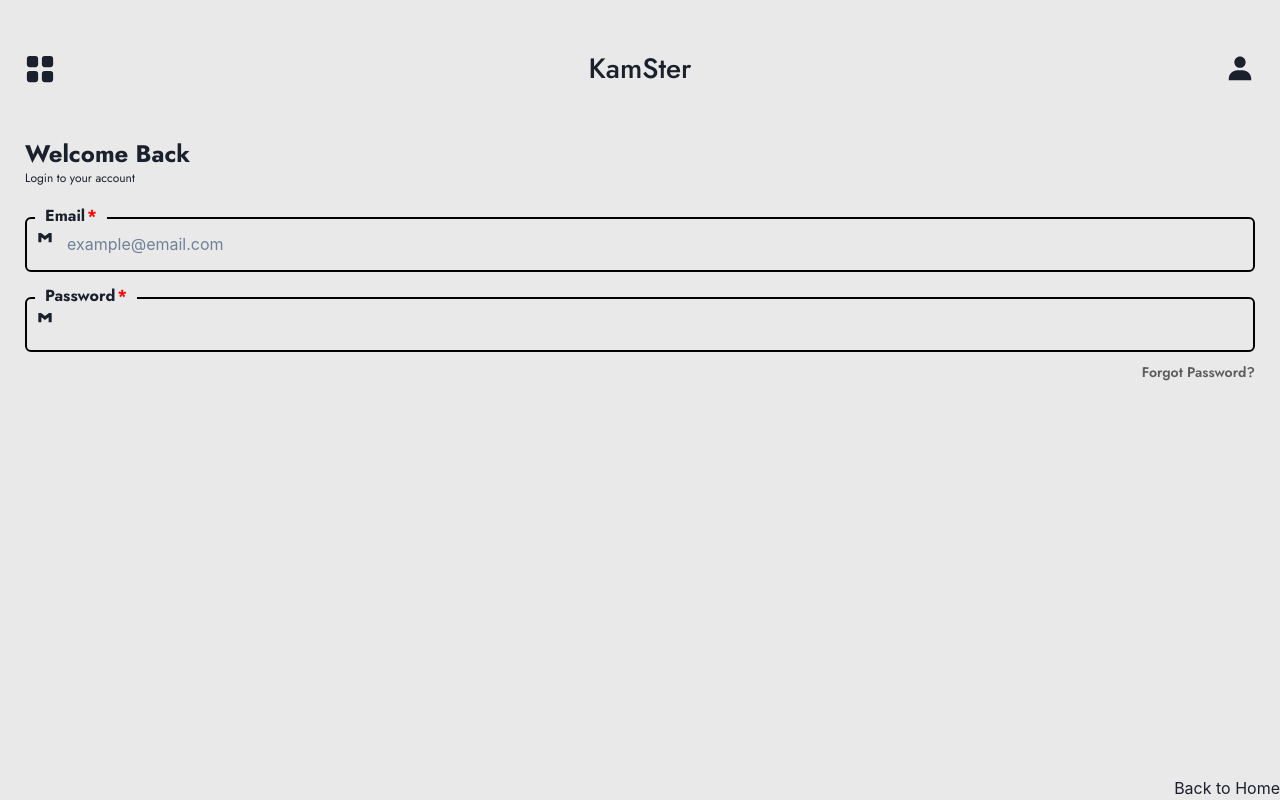
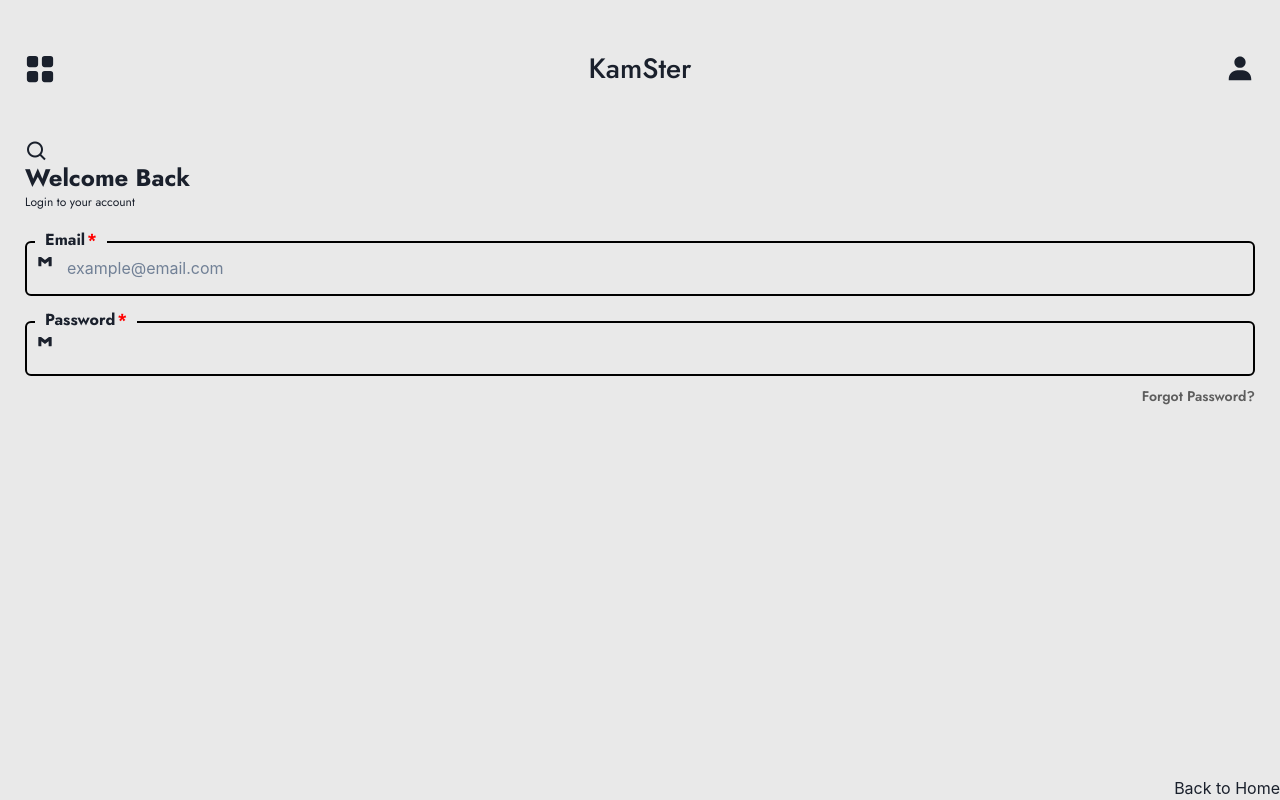
Before and after one commit to sauravdhoju/KamSter-TaskMgmt-, a React (Vite) app in the folder frontend/: page /login in a window 1280 px wide. Built offline with nearby package versions, Linux system fonts and the light colour scheme.

Commit message:
Fixed icons not loading problem: added css import.

```diff
--- a/frontend/src/components/Icon/Icon.tsx
+++ b/frontend/src/components/Icon/Icon.tsx
@@ -11,6 +11,8 @@ const Icon: React.FC<IconProps> = ({
     styles = { fontSize: '24px' },
     className,
 }: IconProps) => {
+    console.log(name);
+
     return <i className={`bx ${name} ${className}`} style={styles} />;
 };
 
--- a/frontend/src/pages/Login/Login.tsx
+++ b/frontend/src/pages/Login/Login.tsx
@@ -20,7 +20,7 @@ const Login = () => {
             <Box className='login-stuff-container'>
                 <Icon name='bx-search' className='hello' />
                 <Heading className='greeting'>Welcome Back</Heading>
-                <text className='login-info-text'>Login to your account</text>
+                <Text className='login-info-text'>Login to your account</Text>
                 <form className='login-form'>
                     <CustomTextInput
                         label='Email'
--- a/frontend/src/style.scss
+++ b/frontend/src/style.scss
@@ -1,3 +1,5 @@
+@import url('boxicons/css/boxicons.min.css');
+
 * {
     margin: 0;
     padding: 0;
```
Also changed, not shown: frontend/src/types/boxicons.d.ts (renamed from frontend/src/boxicons.d.ts).
